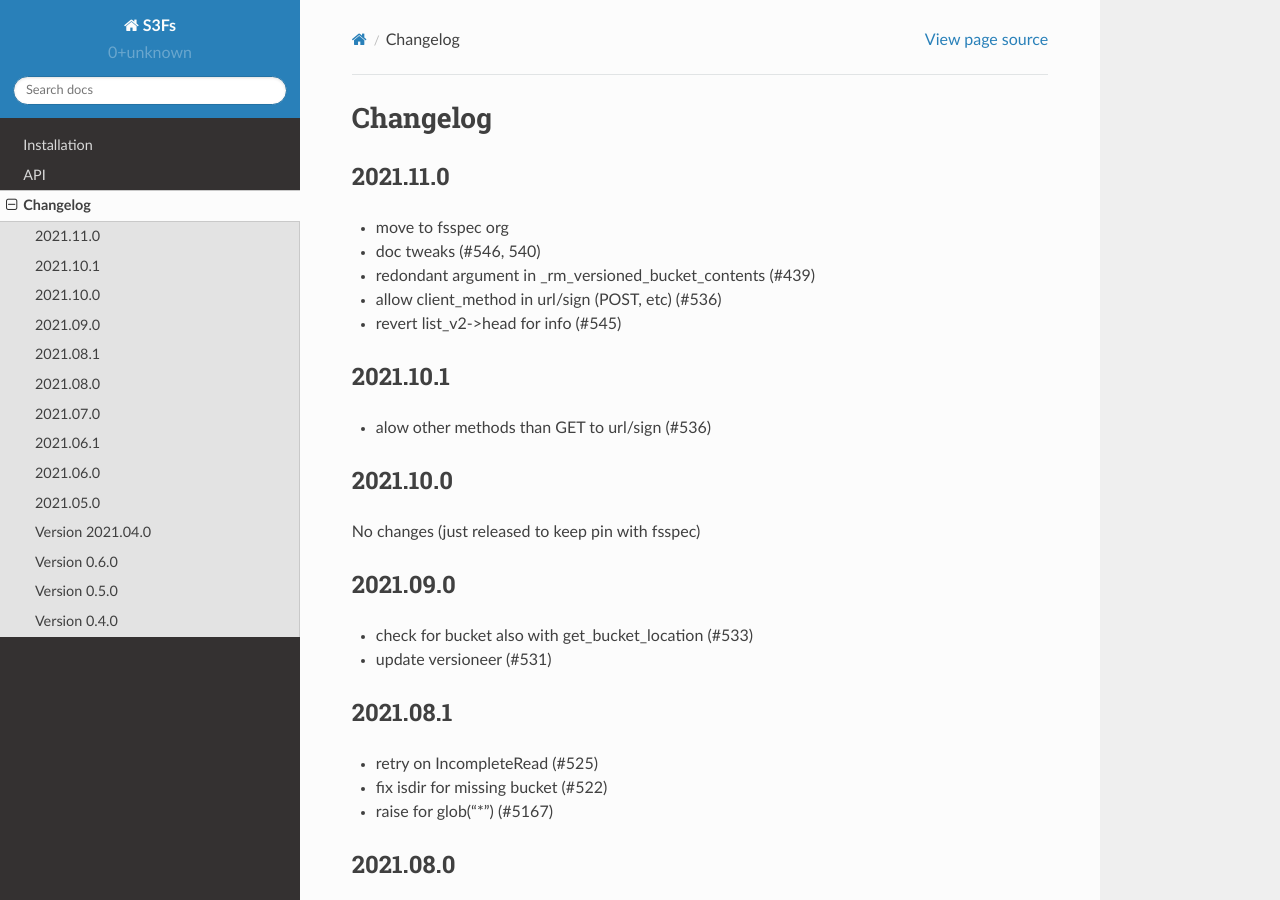
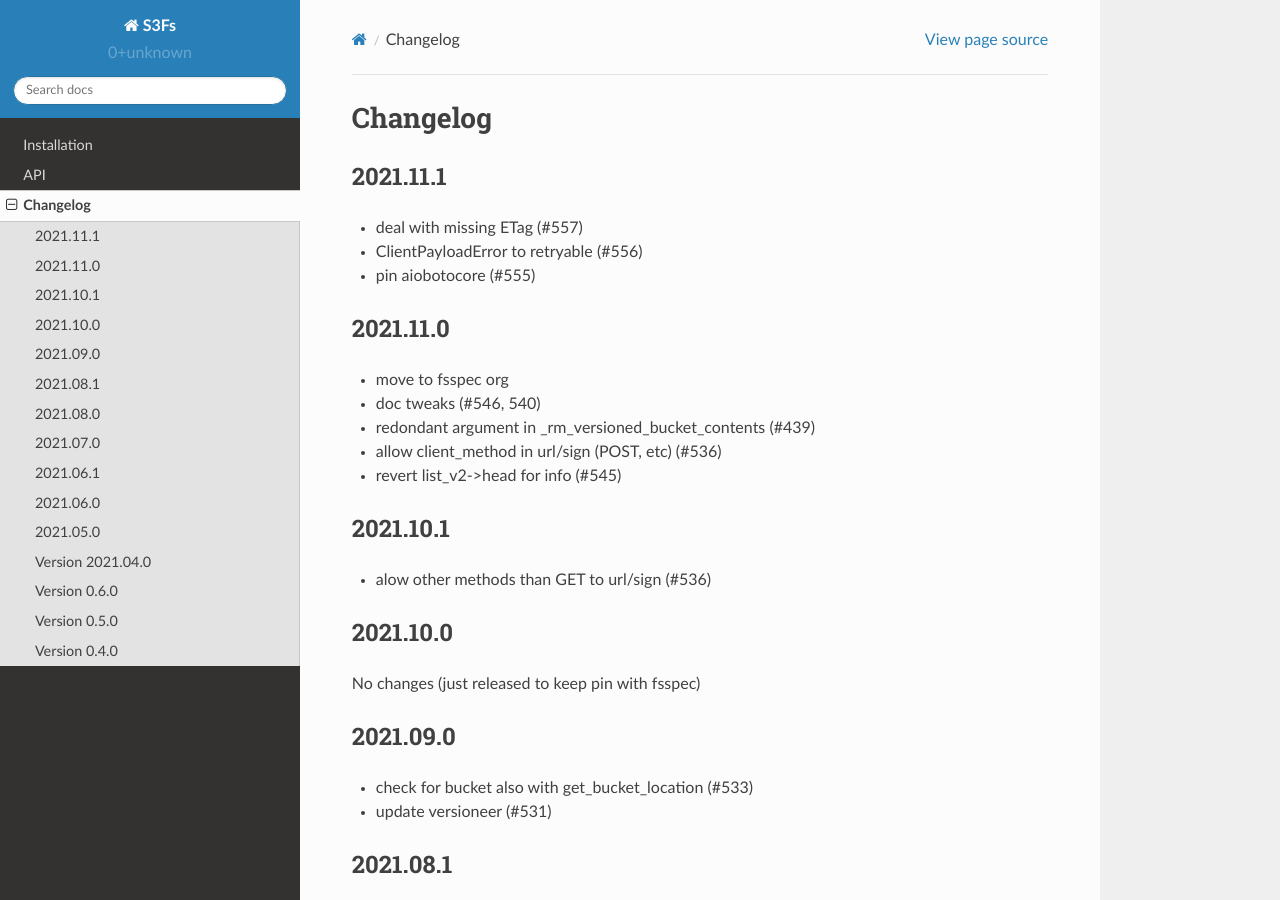
Before and after one commit to zarr-developers/s3fs, a Sphinx documentation site: the page built from docs/source/changelog.rst, in a window 1280 px wide and 900 px high. Built offline with Sphinx 7.4.7 and the Read the Docs theme 2.0.0, drawn with Linux system fonts in a browser that asks for light colours.

Commit message:
update deps and changelog

```diff
--- a/docs/source/changelog.rst
+++ b/docs/source/changelog.rst
@@ -1,5 +1,12 @@
 Changelog
 =========
+
+2021.11.1
+---------
+
+- deal with missing ETag (#557)
+- ClientPayloadError to retryable (#556)
+- pin aiobotocore (#555)
 
 2021.11.0
 ---------
--- a/requirements.txt
+++ b/requirements.txt
@@ -1,3 +1,3 @@
-aiobotocore~=1.4.1
-fsspec==2021.11.0
-aiohttp>=3.7.1
+aiobotocore~=2.0.1
+fsspec==2021.11.1
+aiohttp<=4
```
